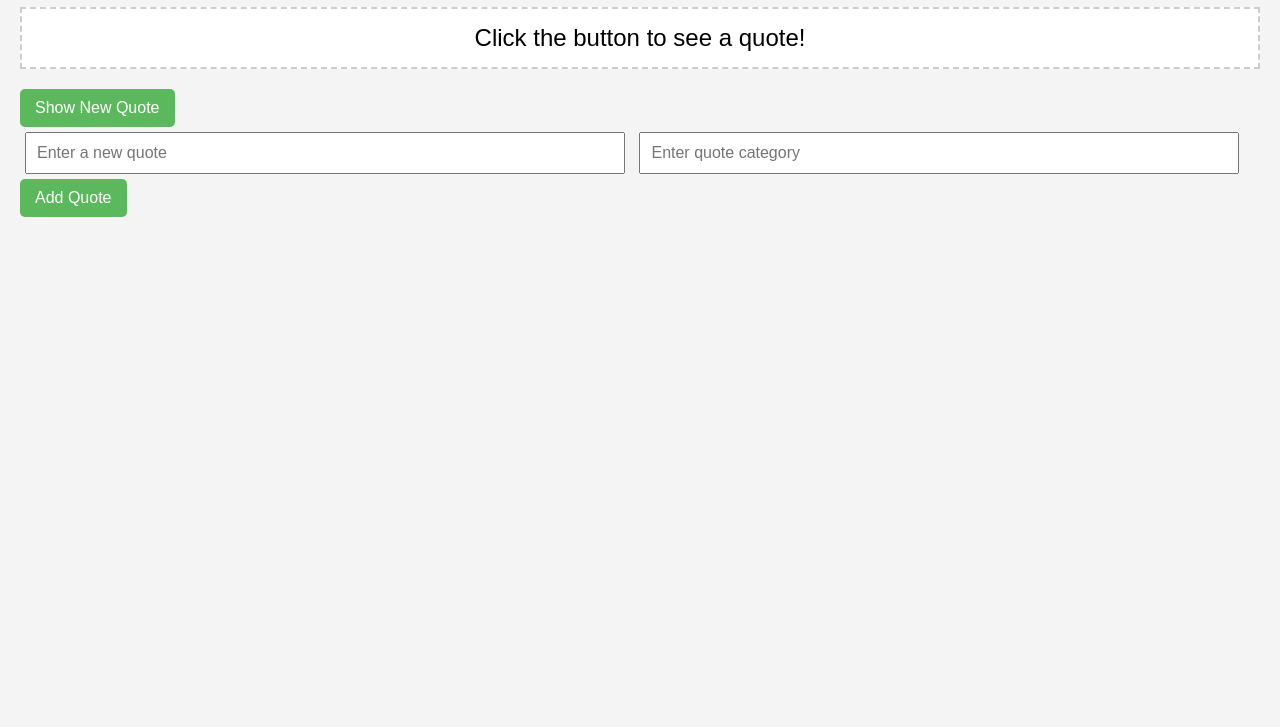
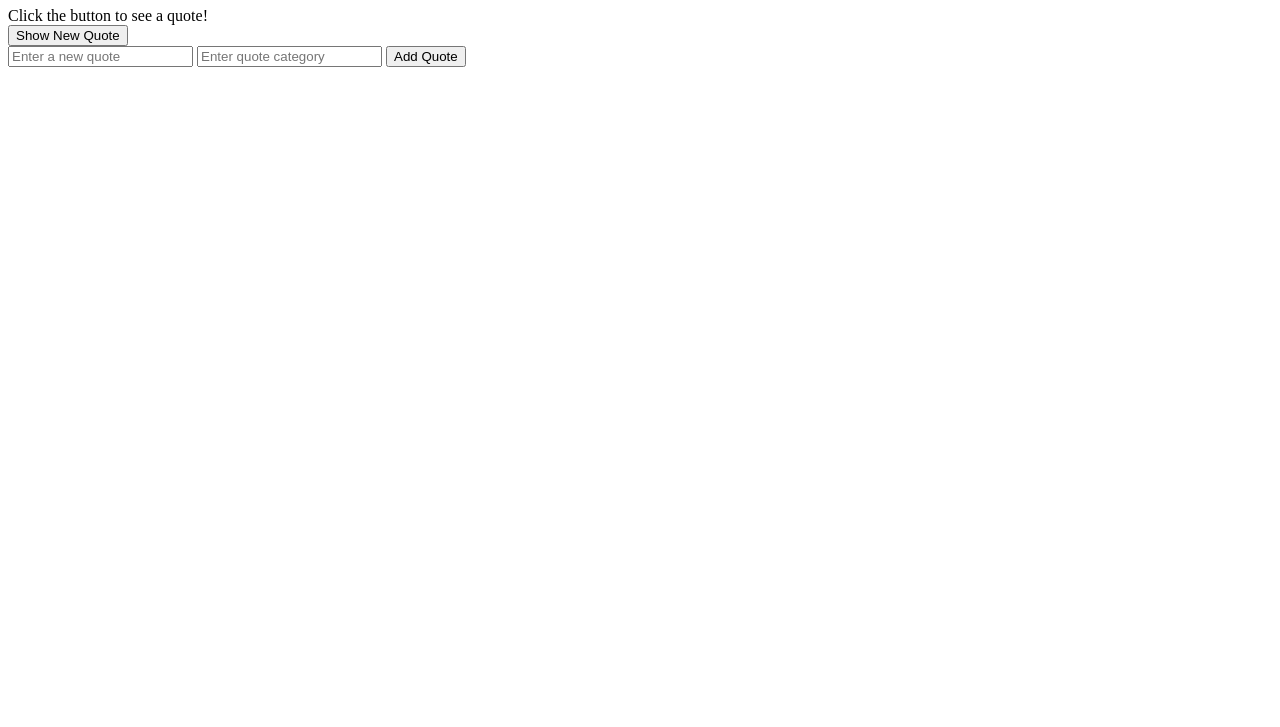
Before and after one commit to Fikri-Mohammed/alx_fe_javascript, a plain HTML site: page dom-manipulation/index.html in a window 1280 px wide. Shown: the part 73-800 px from the top of the page. Drawn offline with Linux system fonts and the light colour scheme.

Commit message:
Update index.html

```diff
--- a/dom-manipulation/index.html
+++ b/dom-manipulation/index.html
@@ -4,44 +4,6 @@
     <meta charset="UTF-8">
     <meta name="viewport" content="width=device-width, initial-scale=1.0">
     <title>Dynamic Quote Generator</title>
-    <style>
-        body {
-            font-family: Arial, sans-serif;
-            margin: 20px;
-            background-color: #f4f4f4;
-        }
-        h1 {
-            color: #333;
-        }
-        #quoteDisplay {
-            margin: 20px 0;
-            padding: 15px;
-            border: 2px dashed #ccc;
-            background-color: #fff;
-            font-size: 1.5em;
-            text-align: center;
-        }
-        input {
-            margin: 5px;
-            padding: 10px;
-            font-size: 1em;
-            width: calc(50% - 20px);
-            box-sizing: border-box;
-        }
-        button {
-            padding: 10px 15px;
-            font-size: 1em;
-            cursor: pointer;
-            background-color: #5cb85c;
-            color: white;
-            border: none;
-            border-radius: 5px;
-            transition: background-color 0.3s;
-        }
-        button:hover {
-            background-color: #4cae4c;
-        }
-    </style>
 </head>
 <body>
     <h1>Dynamic Quote Generator</h1>
@@ -51,7 +13,7 @@
     <div>
         <input id="newQuoteText" type="text" placeholder="Enter a new quote" />
         <input id="newQuoteCategory" type="text" placeholder="Enter quote category" />
-        <button onclick="addQuote()">Add Quote</button>
+        <button id="addQuoteButton">Add Quote</button>
     </div>
 
     <script src="script.js"></script>
```
